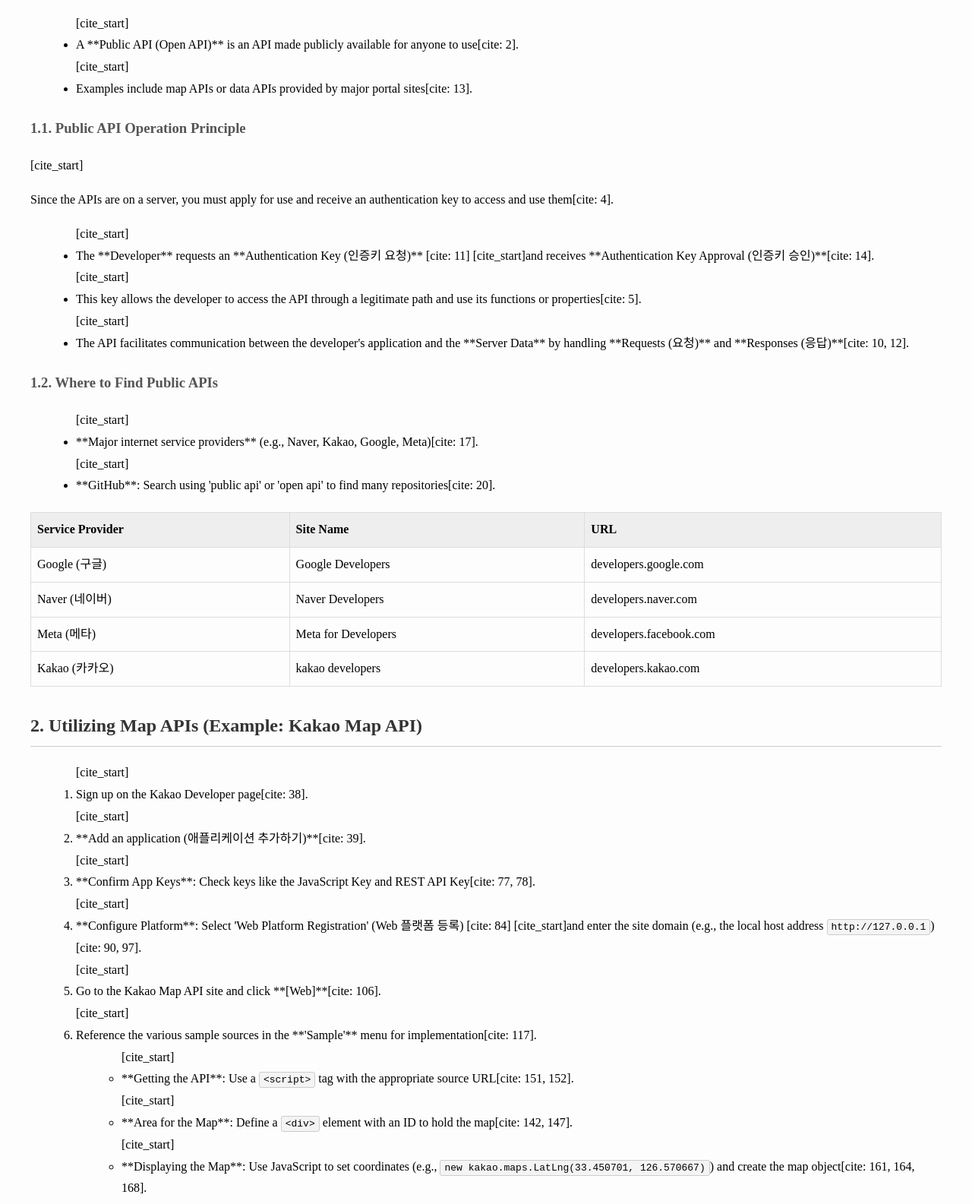
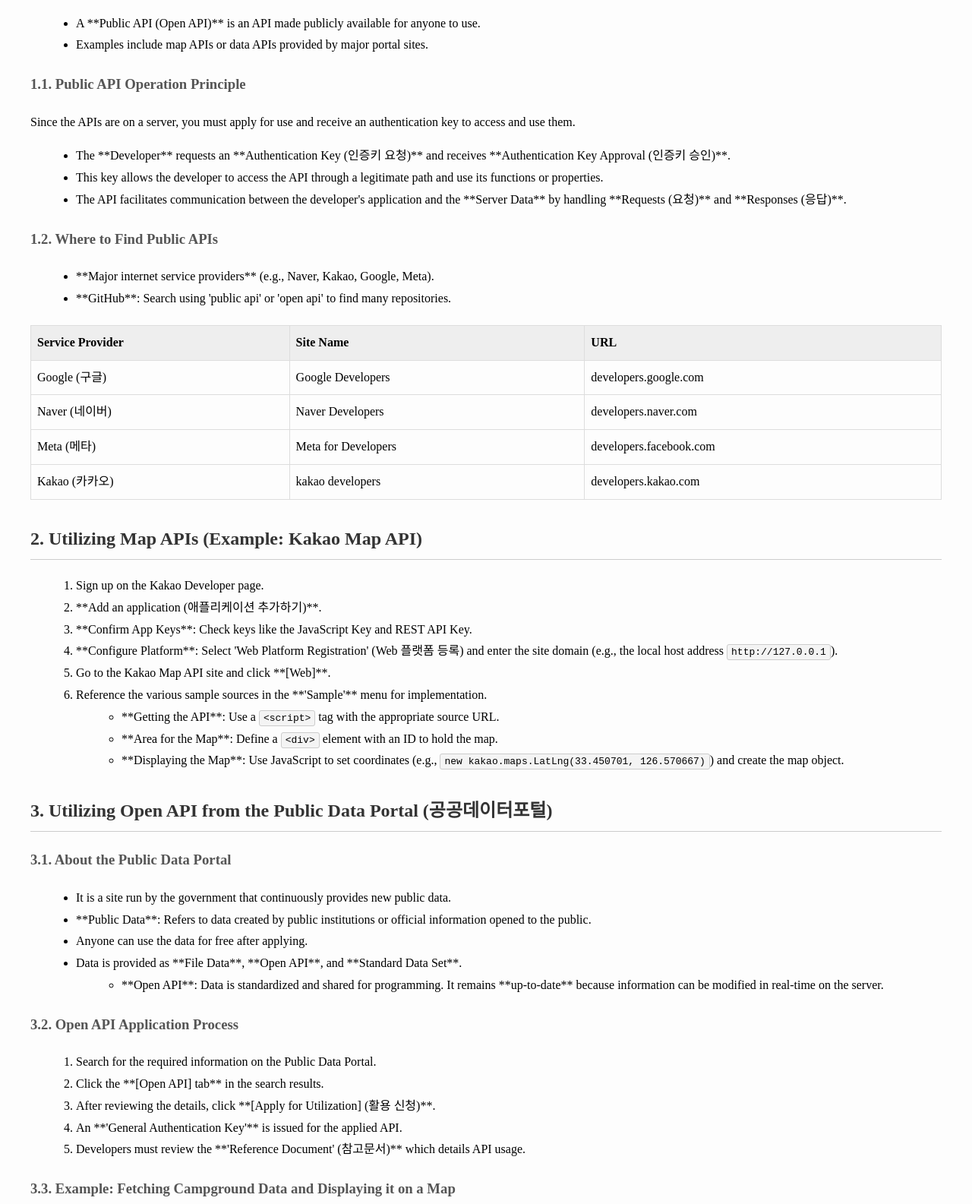
Before and after one commit to kyinn12/kyinnforwebproject, a website: page WEB Summary/Chapter 18.html in a window 1280 px wide. Shown: the part 190-1775 px from the top of the page at 76% size. Drawn offline with Linux system fonts and the light colour scheme.

Commit message:
Update Chapter 18.html

```diff
--- a/WEB Summary/Chapter 18.html
+++ b/WEB Summary/Chapter 18.html
@@ -86,23 +86,23 @@
 
   <h2>1. Understanding Public APIs (공개 API)</h2>
   <ul>
-    [cite_start]<li>A **Public API (Open API)** is an API made publicly available for anyone to use[cite: 2].</li>
-    [cite_start]<li>Examples include map APIs or data APIs provided by major portal sites[cite: 13].</li>
+    <li>A **Public API (Open API)** is an API made publicly available for anyone to use.</li>
+    <li>Examples include map APIs or data APIs provided by major portal sites.</li>
   </ul>
 
   <h3>1.1. Public API Operation Principle</h3>
+  <p>Since the APIs are on a server, you must apply for use and receive an authentication key to access and use them.</p>
 
-  [cite_start]<p>Since the APIs are on a server, you must apply for use and receive an authentication key to access and use them[cite: 4].</p>
   <ul>
-    [cite_start]<li>The **Developer** requests an **Authentication Key (인증키 요청)** [cite: 11] [cite_start]and receives **Authentication Key Approval (인증키 승인)**[cite: 14].</li>
-    [cite_start]<li>This key allows the developer to access the API through a legitimate path and use its functions or properties[cite: 5].</li>
-    [cite_start]<li>The API facilitates communication between the developer's application and the **Server Data** by handling **Requests (요청)** and **Responses (응답)**[cite: 10, 12].</li>
+    <li>The **Developer** requests an **Authentication Key (인증키 요청)** and receives **Authentication Key Approval (인증키 승인)**.</li>
+    <li>This key allows the developer to access the API through a legitimate path and use its functions or properties.</li>
+    <li>The API facilitates communication between the developer's application and the **Server Data** by handling **Requests (요청)** and **Responses (응답)**.</li>
   </ul>
 
   <h3>1.2. Where to Find Public APIs</h3>
   <ul>
-    [cite_start]<li>**Major internet service providers** (e.g., Naver, Kakao, Google, Meta)[cite: 17].</li>
-    [cite_start]<li>**GitHub**: Search using 'public api' or 'open api' to find many repositories[cite: 20].</li>
+    <li>**Major internet service providers** (e.g., Naver, Kakao, Google, Meta).</li>
+    <li>**GitHub**: Search using 'public api' or 'open api' to find many repositories.</li>
   </ul>
 
   <table>
@@ -139,16 +139,16 @@
 
   <h2>2. Utilizing Map APIs (Example: Kakao Map API)</h2>
   <ol>
-    [cite_start]<li>Sign up on the Kakao Developer page[cite: 38].</li>
-    [cite_start]<li>**Add an application (애플리케이션 추가하기)**[cite: 39].</li>
-    [cite_start]<li>**Confirm App Keys**: Check keys like the JavaScript Key and REST API Key[cite: 77, 78].</li>
-    [cite_start]<li>**Configure Platform**: Select 'Web Platform Registration' (Web 플랫폼 등록) [cite: 84] [cite_start]and enter the site domain (e.g., the local host address <code>http://127.0.0.1</code>)[cite: 90, 97].</li>
-    [cite_start]<li>Go to the Kakao Map API site and click **[Web]**[cite: 106].</li>
-    [cite_start]<li>Reference the various sample sources in the **'Sample'** menu for implementation[cite: 117].
+    <li>Sign up on the Kakao Developer page.</li>
+    <li>**Add an application (애플리케이션 추가하기)**.</li>
+    <li>**Confirm App Keys**: Check keys like the JavaScript Key and REST API Key.</li>
+    <li>**Configure Platform**: Select 'Web Platform Registration' (Web 플랫폼 등록) and enter the site domain (e.g., the local host address <code>http://127.0.0.1</code>).</li>
+    <li>Go to the Kakao Map API site and click **[Web]**.</li>
+    <li>Reference the various sample sources in the **'Sample'** menu for implementation.
         <ul>
-            [cite_start]<li>**Getting the API**: Use a <code>&lt;script&gt;</code> tag with the appropriate source URL[cite: 151, 152].</li>
-            [cite_start]<li>**Area for the Map**: Define a <code>&lt;div&gt;</code> element with an ID to hold the map[cite: 142, 147].</li>
-            [cite_start]<li>**Displaying the Map**: Use JavaScript to set coordinates (e.g., <code>new kakao.maps.LatLng(33.450701, 126.570667)</code>) and create the map object[cite: 161, 164, 168].</li>
+            <li>**Getting the API**: Use a <code>&lt;script&gt;</code> tag with the appropriate source URL.</li>
+            <li>**Area for the Map**: Define a <code>&lt;div&gt;</code> element with an ID to hold the map.</li>
+            <li>**Displaying the Map**: Use JavaScript to set coordinates (e.g., <code>new kakao.maps.LatLng(33.450701, 126.570667)</code>) and create the map object.</li>
         </ul>
     </li>
   </ol>
@@ -157,23 +157,23 @@
 
   <h3>3.1. About the Public Data Portal</h3>
   <ul>
-    [cite_start]<li>It is a site run by the government that continuously provides new public data[cite: 181, 182].</li>
-    [cite_start]<li>**Public Data**: Refers to data created by public institutions or official information opened to the public[cite: 183].</li>
-    [cite_start]<li>Anyone can use the data for free after applying[cite: 184].</li>
-    [cite_start]<li>Data is provided as **File Data**, **Open API**, and **Standard Data Set**[cite: 187].
+    <li>It is a site run by the government that continuously provides new public data.</li>
+    <li>**Public Data**: Refers to data created by public institutions or official information opened to the public.</li>
+    <li>Anyone can use the data for free after applying.</li>
+    <li>Data is provided as **File Data**, **Open API**, and **Standard Data Set**.
       <ul>
-        [cite_start]<li>**Open API**: Data is standardized and shared for programming[cite: 189]. [cite_start]It remains **up-to-date** because information can be modified in real-time on the server[cite: 190].</li>
+        <li>**Open API**: Data is standardized and shared for programming. It remains **up-to-date** because information can be modified in real-time on the server.</li>
       </ul>
     </li>
   </ul>
 
   <h3>3.2. Open API Application Process</h3>
   <ol>
-    [cite_start]<li>Search for the required information on the Public Data Portal[cite: 193].</li>
-    [cite_start]<li>Click the **[Open API] tab** in the search results[cite: 194].</li>
-    [cite_start]<li>After reviewing the details, click **[Apply for Utilization] (활용 신청)**[cite: 195].</li>
-    [cite_start]<li>An **'General Authentication Key'** is issued for the applied API[cite: 212].</li>
-    [cite_start]<li>Developers must review the **'Reference Document' (참고문서)** which details API usage[cite: 213].</li>
+    <li>Search for the required information on the Public Data Portal.</li>
+    <li>Click the **[Open API] tab** in the search results.</li>
+    <li>After reviewing the details, click **[Apply for Utilization] (활용 신청)**.</li>
+    <li>An **'General Authentication Key'** is issued for the applied API.</li>
+    <li>Developers must review the **'Reference Document' (참고문서)** which details API usage.</li>
   </ol>
 
   <h3>3.3. Example: Fetching Campground Data and Displaying it on a Map</h3>
@@ -182,21 +182,21 @@
     <li>**Check Request Method**: Refer to the API manual for the server request method.
       <pre><code>// Example URL to request JSON format:
 http://api.visitkorea.or.kr/openapi/service/rest/GoCamping/basedList?ServiceKey=ServiceKey&numOfRows=10&pageNo=1&MobileOS=ETC&MobileApp=TestApp&_type=json</code></pre>
-      * [cite_start]Add <code>&_type=json</code> to the URL to request a JSON response[cite: 272].
+      * Add <code>&_type=json</code> to the URL to request a JSON response.
     </li>
-    [cite_start]<li>**Fetch Data**: Add the App Key (앱키) [cite: 281] [cite_start]to the URL and use <code>fetch</code> to retrieve the data[cite: 277, 283].</li>
-    [cite_start]<li>**Access Content**: Analyze the returned JSON object structure (e.g., in the console) to find the path to the actual data[cite: 290].
+    <li>**Fetch Data**: Add the App Key (앱키) to the URL and use <code>fetch</code> to retrieve the data.</li>
+    <li>**Access Content**: Analyze the returned JSON object structure (e.g., in the console) to find the path to the actual data.
       <pre><code>// Accessing the actual list of items:
-[cite_start]const data = json.response.body.items.item // Stores the actual content from the object. [cite: 336]</code></pre>
+const data = json.response.body.items.item // Stores the actual content from the object.</code></pre>
     </li>
     <li>**Identify Necessary Fields**: To display on a map, the necessary fields are:
       <ul>
-        [cite_start]<li>Campground Name: `facltNm` [cite: 357]</li>
-        [cite_start]<li>Latitude value: `mapY` [cite: 357]</li>
-        [cite_start]<li>Longitude value: `mapX` [cite: 357]</li>
+        <li>Campground Name: `facltNm`</li>
+        <li>Latitude value: `mapY`</li>
+        <li>Longitude value: `mapX`</li>
       </ul>
     </li>
-    [cite_start]<li>**Display on Map**: Use the retrieved data in conjunction with the Kakao Map API to mark the campground locations[cite: 360].</li>
+    <li>**Display on Map**: Use the retrieved data in conjunction with the Kakao Map API to mark the campground locations.</li>
   </ol>
 
   <div class="button-container">
```
